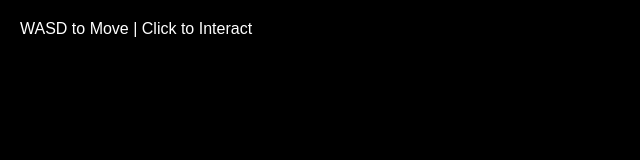
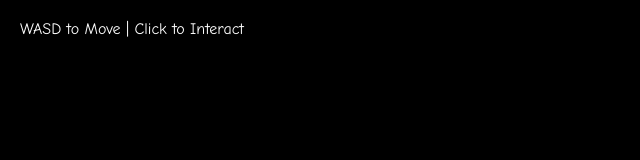
Before and after one commit to Satwixxx/Satwixxx.github.io, a plain HTML site: page game.html in a window 1280 px wide. Shown: the full height of the page, 0-640 px from the left. Drawn offline with nearby package versions, Linux system fonts and the light colour scheme.

Commit message:
Update game.html

```diff
--- a/game.html
+++ b/game.html
@@ -1,7 +1,7 @@
 <!DOCTYPE html>
 <html>
 <head>
-    <title>Cartoon Room Adventure</title>
+    <title>Vanellope's Room</title>
     <style>
         body { margin: 0; overflow: hidden; }
         #ui {
@@ -10,7 +10,7 @@
             left: 20px;
             color: white;
             text-shadow: 2px 2px 4px rgba(0,0,0,0.5);
-            font-family: 'Arial', sans-serif;
+            font-family: 'Comic Sans MS', cursive;
         }
         #interaction-tooltip {
             position: fixed;
```
